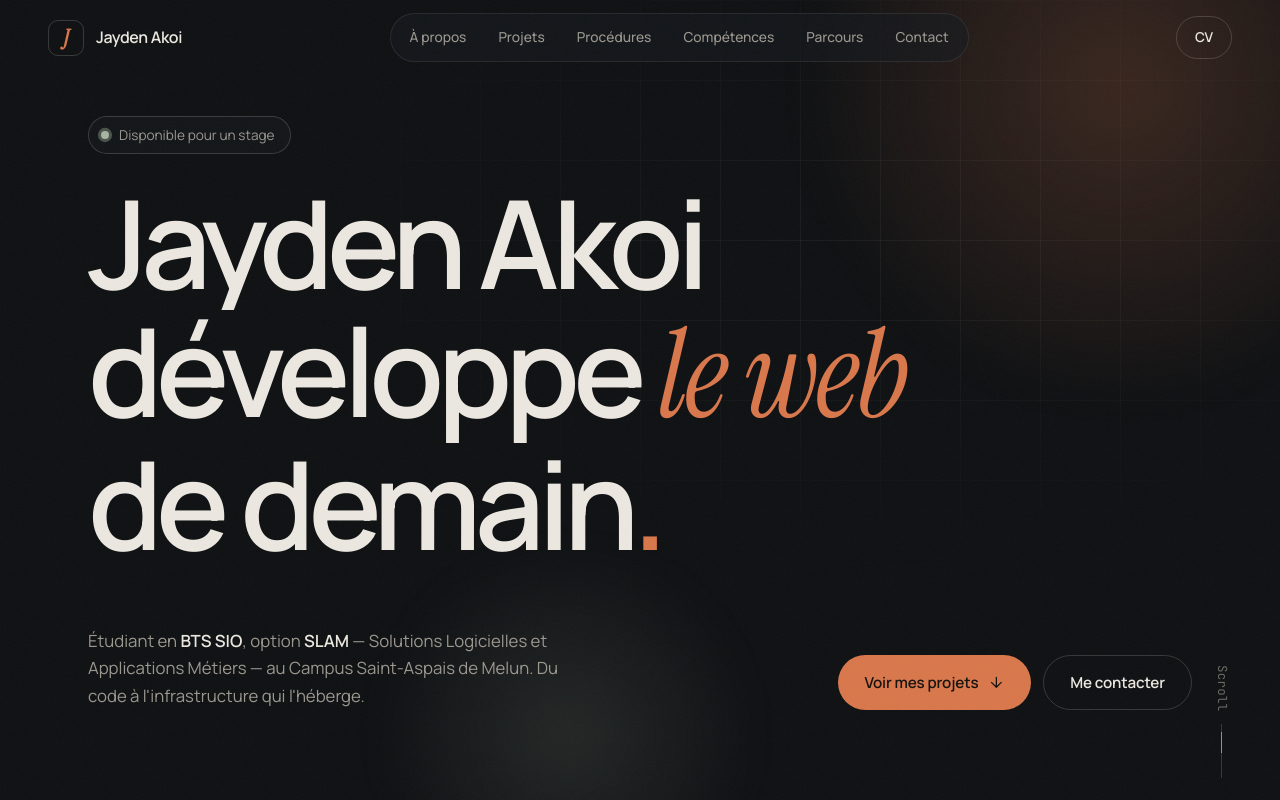
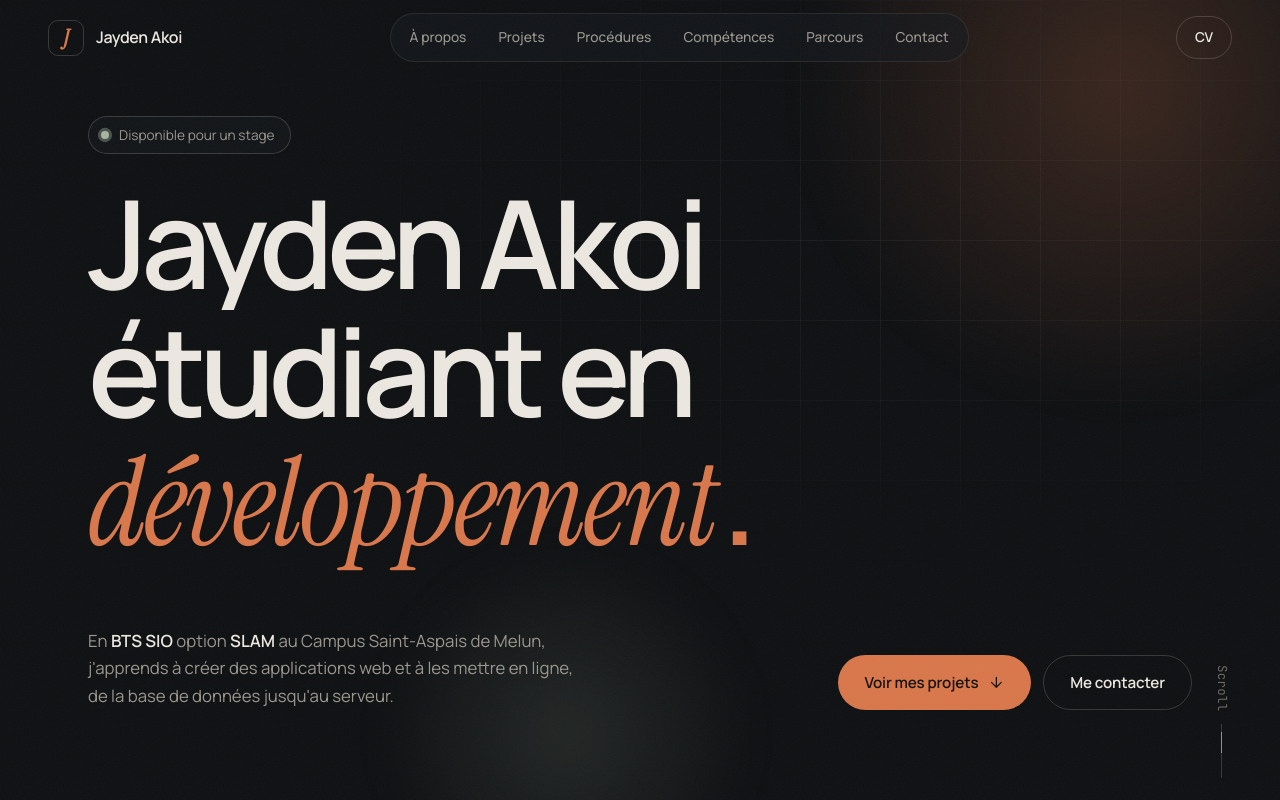
Before and after one commit to spxcexeno/portfolio2026, a plain HTML site: page index.html in a window 1280 px wide. Shown: the top 800 px of the page. Drawn offline with Linux system fonts and the light colour scheme.

Commit message:
Texte d'accueil plus naturel
Co-Authored-By: Claude Opus 5.5 <noreply@anthropic.com>
Claude-Session: https://claude.ai/code/session_01Cp33At95R8fg4dHskXX4M7

```diff
--- a/index.html
+++ b/index.html
@@ -80,14 +80,14 @@
 
         <h1 class="hero__title">
           <span class="line"><span data-hero>Jayden Akoi</span></span>
-          <span class="line"><span data-hero>développe <em>le web</em></span></span>
-          <span class="line"><span data-hero>de demain<span class="accent">.</span></span></span>
+          <span class="line"><span data-hero>étudiant en</span></span>
+          <span class="line"><span data-hero><em>développement</em><span class="accent">.</span></span></span>
         </h1>
 
         <div class="hero__bottom">
           <p class="hero__lead" data-hero>
-            Étudiant en <strong>BTS SIO</strong>, option <strong>SLAM</strong> — Solutions Logicielles et Applications Métiers —
-            au Campus Saint-Aspais de Melun. Du code à l'infrastructure qui l'héberge.
+            En <strong>BTS SIO</strong> option <strong>SLAM</strong> au Campus Saint-Aspais de Melun, j'apprends à créer
+            des applications web et à les mettre en ligne, de la base de données jusqu'au serveur.
           </p>
           <div class="hero__cta" data-hero>
             <a href="#projets" class="btn btn--primary" data-magnetic>
```
